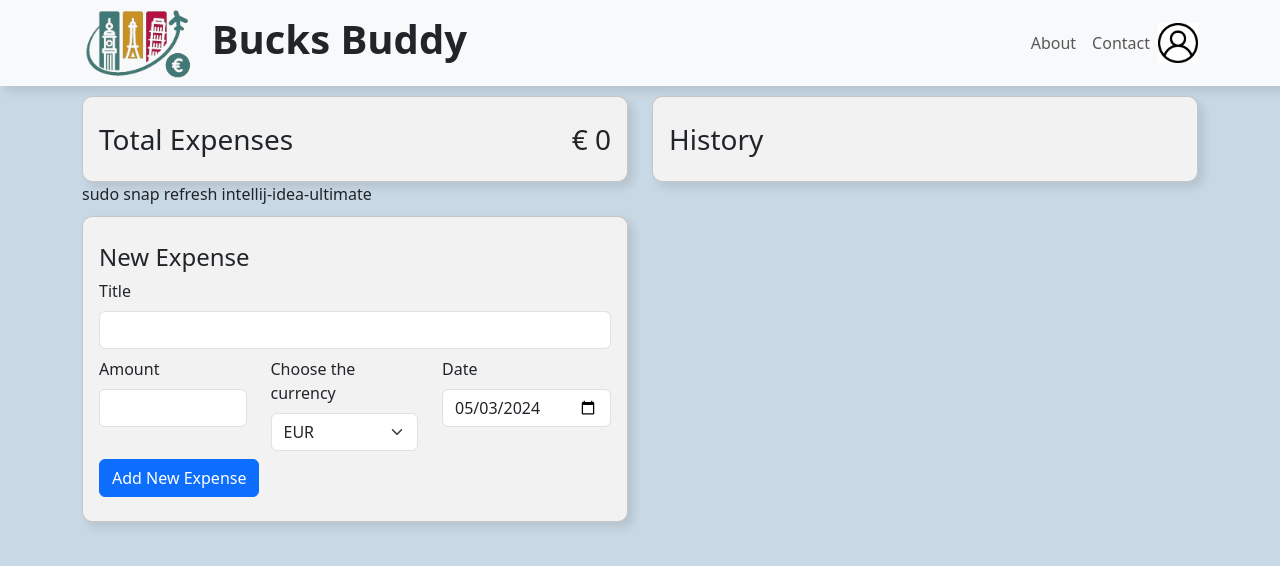
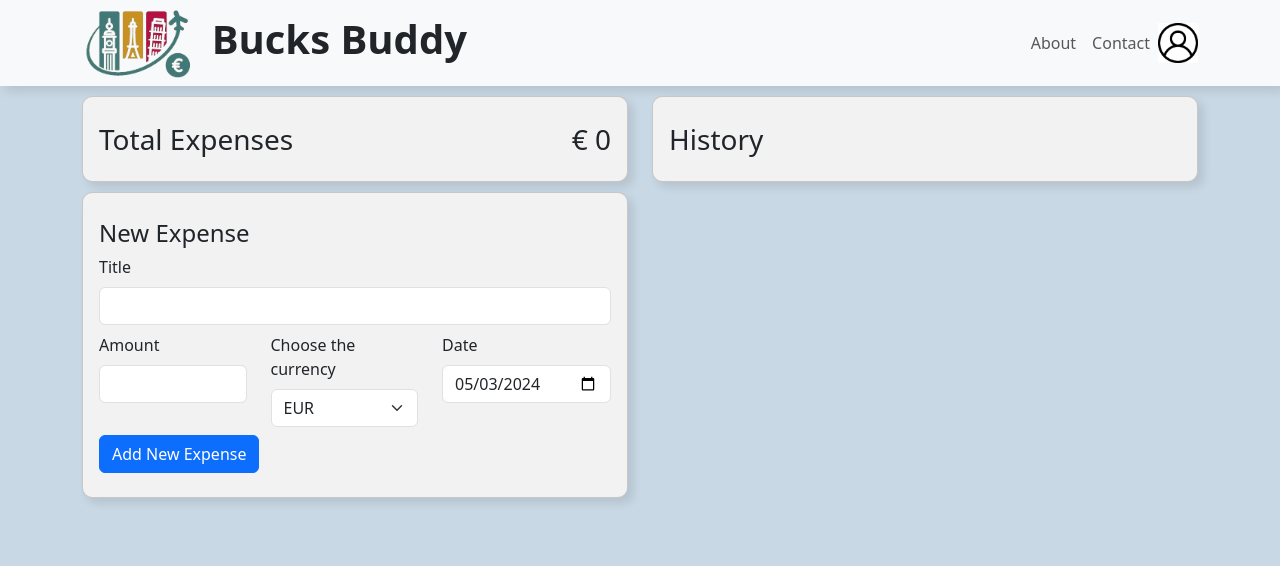
Before and after one commit to maratsch/BucksBuddyFrontEnd, a Vue app: page /profile in a window 1280 px wide. Shown: the top 566 px of the page. Built offline with nearby package versions, Linux system fonts and the light colour scheme.

Commit message:
deleted unintentional copy paste

```diff
--- a/src/components/InputForm.vue
+++ b/src/components/InputForm.vue
@@ -33,7 +33,6 @@ function addExpense() {
 </script>
 
 <template>
-  sudo snap refresh intellij-idea-ultimate
   <div class="card">
     <div class="card-body">
       <h4 class="card-title">New Expense</h4>
```
